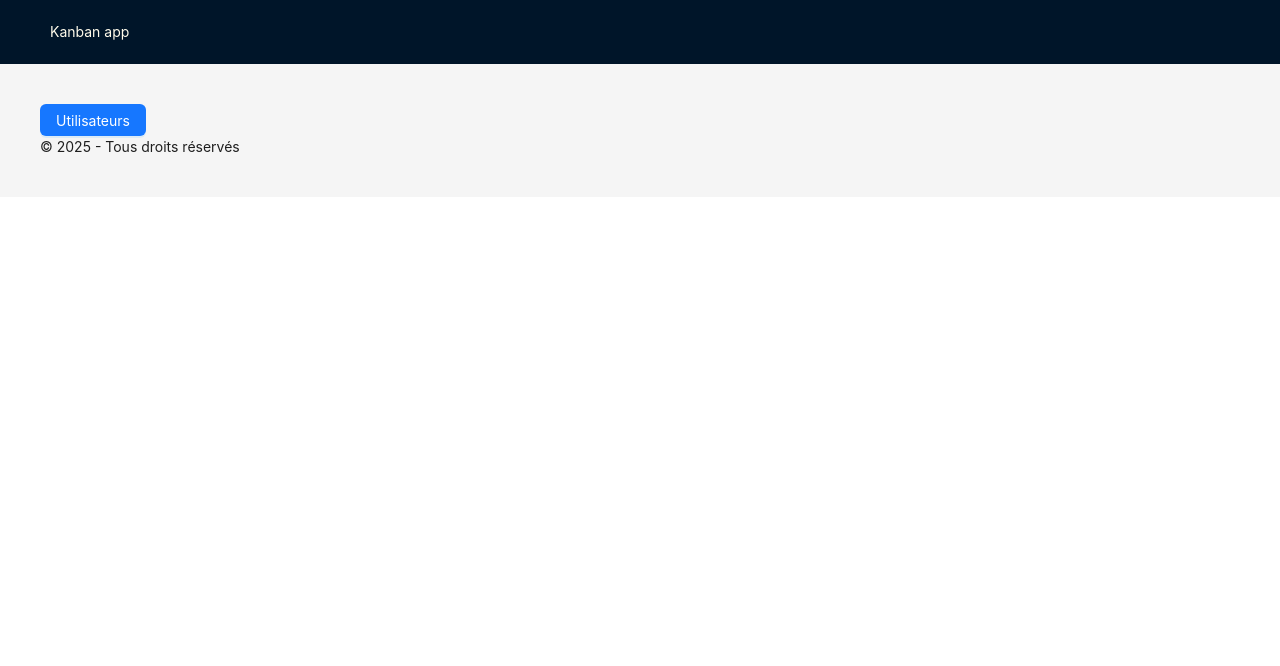
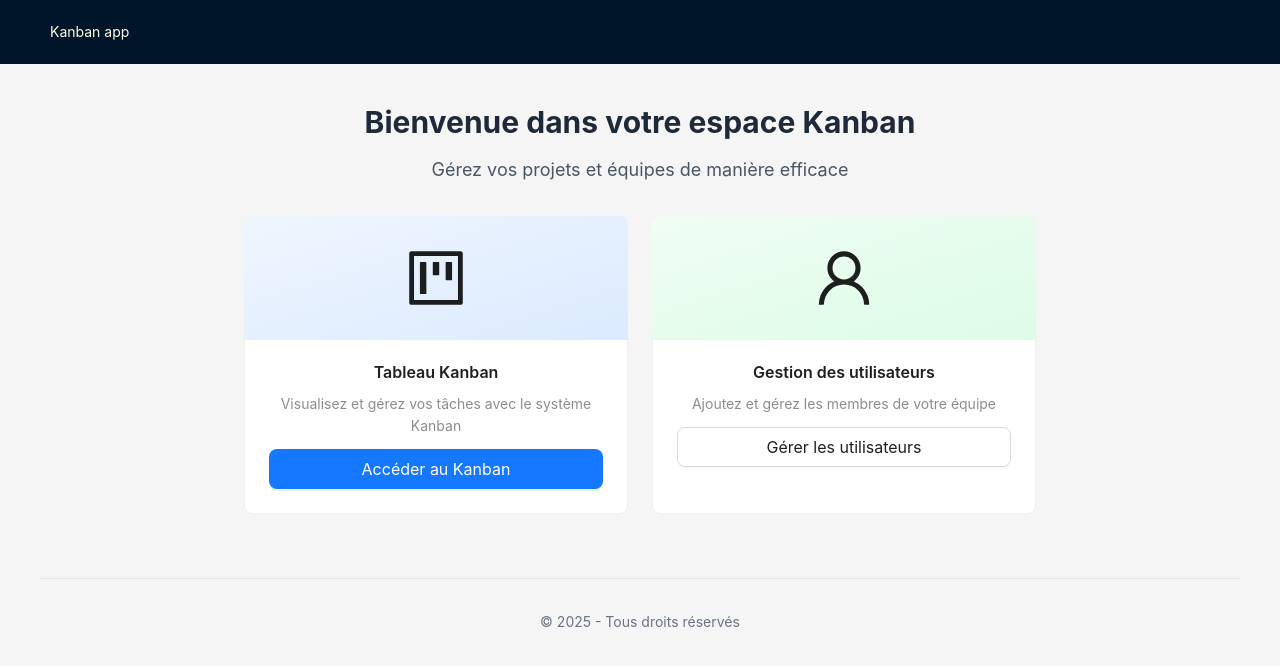
Before and after one commit to Uradiguet/Kanban, a Next.js app in the folder kanban-front/: page / in a window 1280 px wide. Shown: the top 666 px of the page. Built offline with nearby package versions, Linux system fonts and the light colour scheme.

Commit message:
Update page.tsx

```diff
--- a/kanban-front/src/app/page.tsx
+++ b/kanban-front/src/app/page.tsx
@@ -1,16 +1,73 @@
 import Link from "next/link";
-import {Button} from "antd";
+import { Button, Card, Row, Col } from "antd";
+import { UserOutlined, ProjectOutlined } from '@ant-design/icons';
 
 export default function Home() {
   return (
     <>
-    <main>
-      <Link href={"/users"}>
-        <Button type="primary">Utilisateurs</Button>
-      </Link>
-    </main>
-      <footer>
-        <p>© 2025 - Tous droits réservés</p>
+      <main className="space-y-8">
+        <div className="text-center mb-8">
+          <h1 className="text-3xl font-bold text-gray-800 mb-4">
+            Bienvenue dans votre espace Kanban
+          </h1>
+          <p className="text-gray-600 text-lg">
+            Gérez vos projets et équipes de manière efficace
+          </p>
+        </div>
+
+        <Row gutter={[24, 24]} justify="center">
+          <Col xs={24} sm={12} md={8}>
+            <Card
+              hoverable
+              className="text-center h-full"
+              cover={
+                <div className="p-8 bg-gradient-to-br from-blue-50 to-blue-100">
+                  <ProjectOutlined className="text-6xl text-blue-500" />
+                </div>
+              }
+            >
+              <Card.Meta
+                title="Tableau Kanban"
+                description="Visualisez et gérez vos tâches avec le système Kanban"
+              />
+              <div className="mt-4">
+                <Link href="/kanban">
+                  <Button type="primary" size="large" block>
+                    Accéder au Kanban
+                  </Button>
+                </Link>
+              </div>
+            </Card>
+          </Col>
+
+          <Col xs={24} sm={12} md={8}>
+            <Card
+              hoverable
+              className="text-center h-full"
+              cover={
+                <div className="p-8 bg-gradient-to-br from-green-50 to-green-100">
+                  <UserOutlined className="text-6xl text-green-500" />
+                </div>
+              }
+            >
+              <Card.Meta
+                title="Gestion des utilisateurs"
+                description="Ajoutez et gérez les membres de votre équipe"
+              />
+              <div className="mt-4">
+                <Link href="/users">
+                  <Button type="default" size="large" block>
+                    Gérer les utilisateurs
+                  </Button>
+                </Link>
+              </div>
+            </Card>
+          </Col>
+        </Row>
+      </main>
+
+      <footer className="mt-16 pt-8 border-t border-gray-200">
+        <p className="text-center text-gray-500">© 2025 - Tous droits réservés</p>
       </footer>
     </>
   );
```
